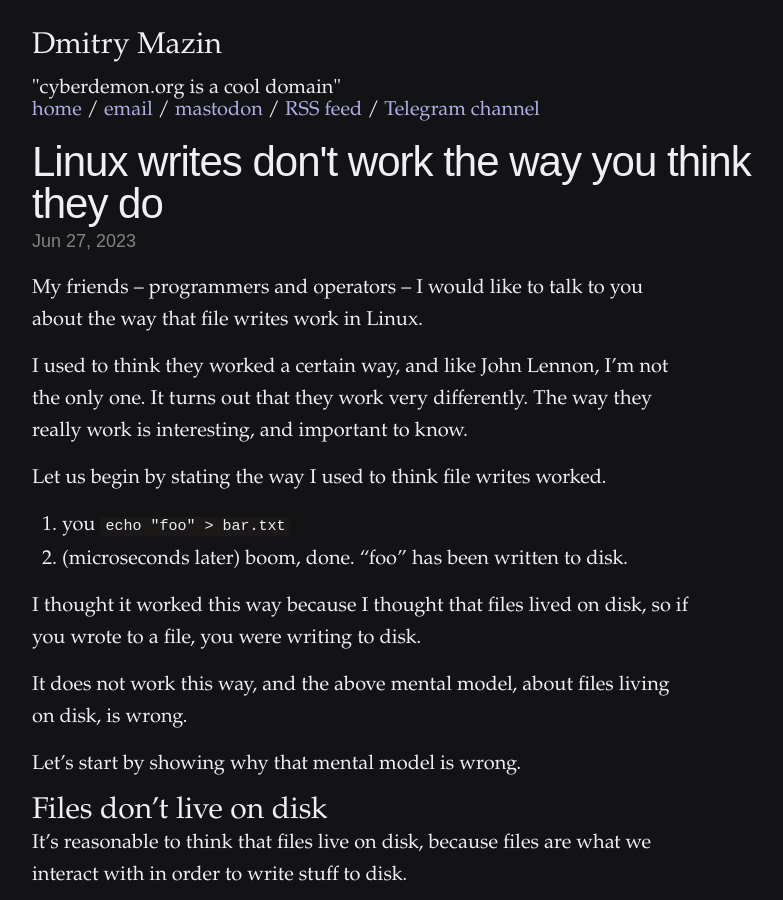
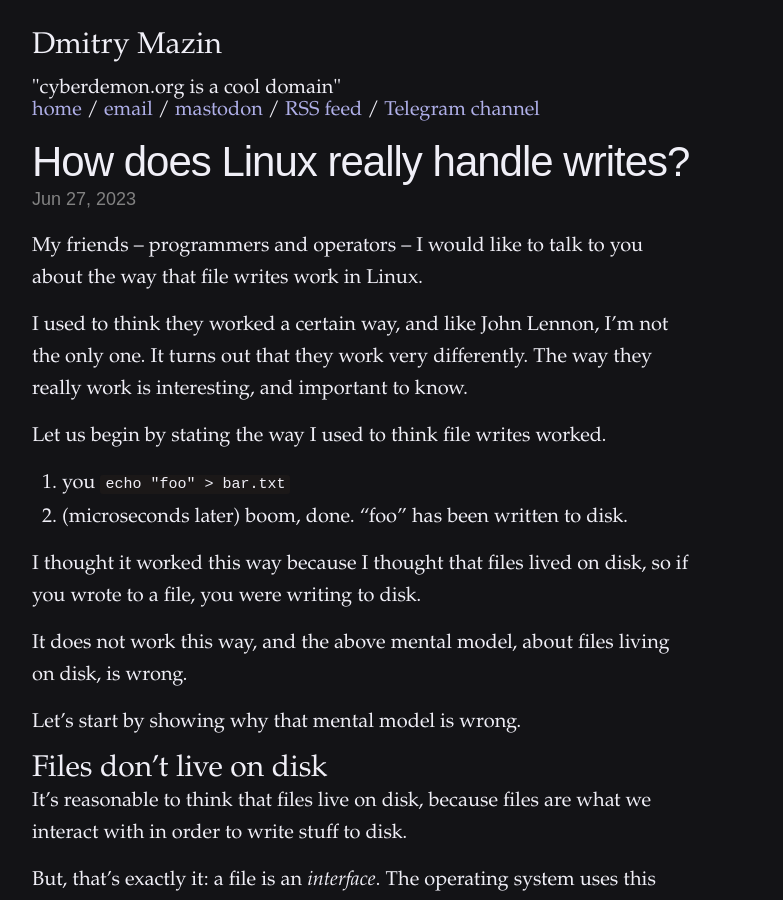
Before and after one commit to dmazin/dmazin.github.io, a Jekyll site: the page built from _posts/2023-06-27-file-writes.md, in a window 1280 px wide and 900 px high. Shown: the whole window, without its empty margins (238-1021 px from the left). Built offline with Jekyll 4.4.1, drawn with Linux system fonts in a browser that asks for light colours; some of the changed text lies outside the part shown.

Commit message:
update title

```diff
--- a/_posts/2023-06-27-file-writes.md
+++ b/_posts/2023-06-27-file-writes.md
@@ -1,10 +1,10 @@
 ---
 layout: post
-title: "Linux writes don't work the way you think they do"
+title: "How does Linux really handle writes?"
 byline: By <a href="http://cyberdemon.org/">Dmitry Mazin</a>.
 date: 2023-06-27
 tags: featured
-description: I examine a common, but wrong, mental model of file writes in Linux.
+description: I examine how Linux handles writes.
 ---
 
 My friends – programmers and operators – I would like to talk to you about the way that file writes work in Linux.
```
